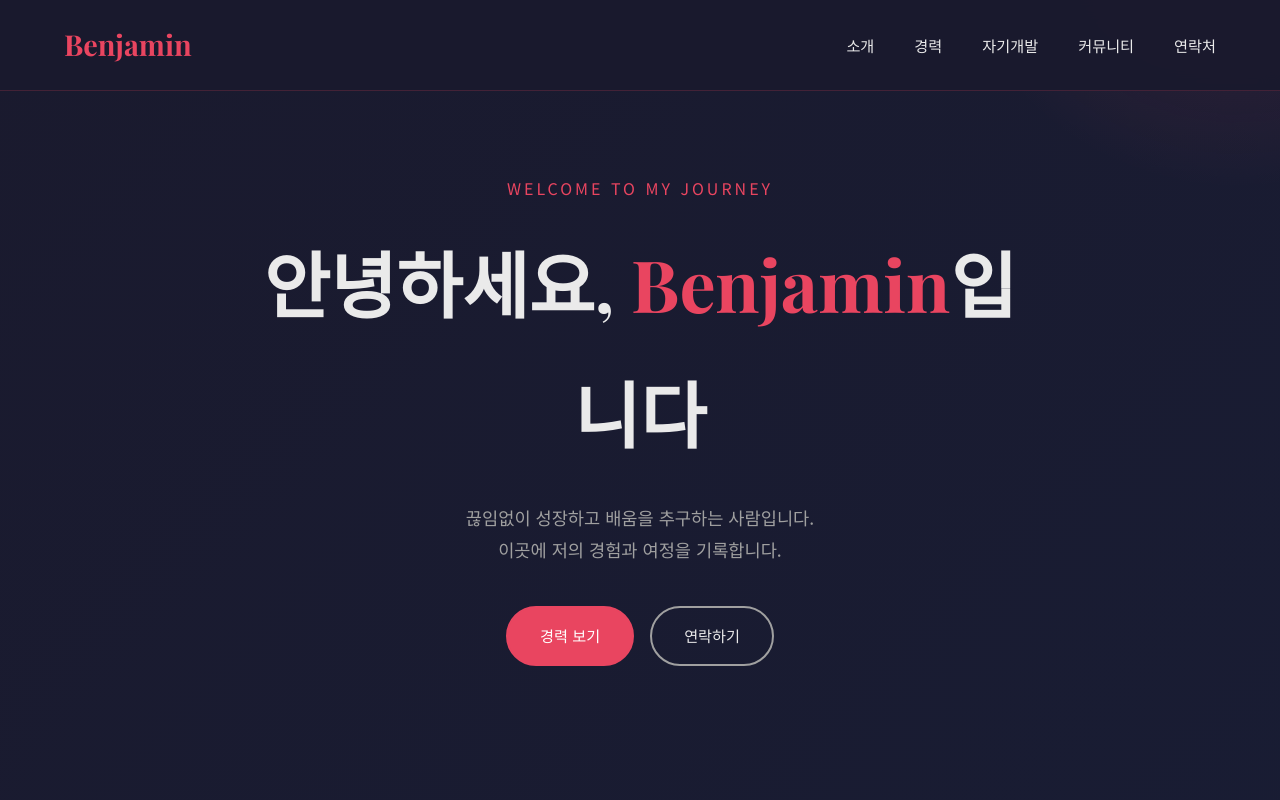
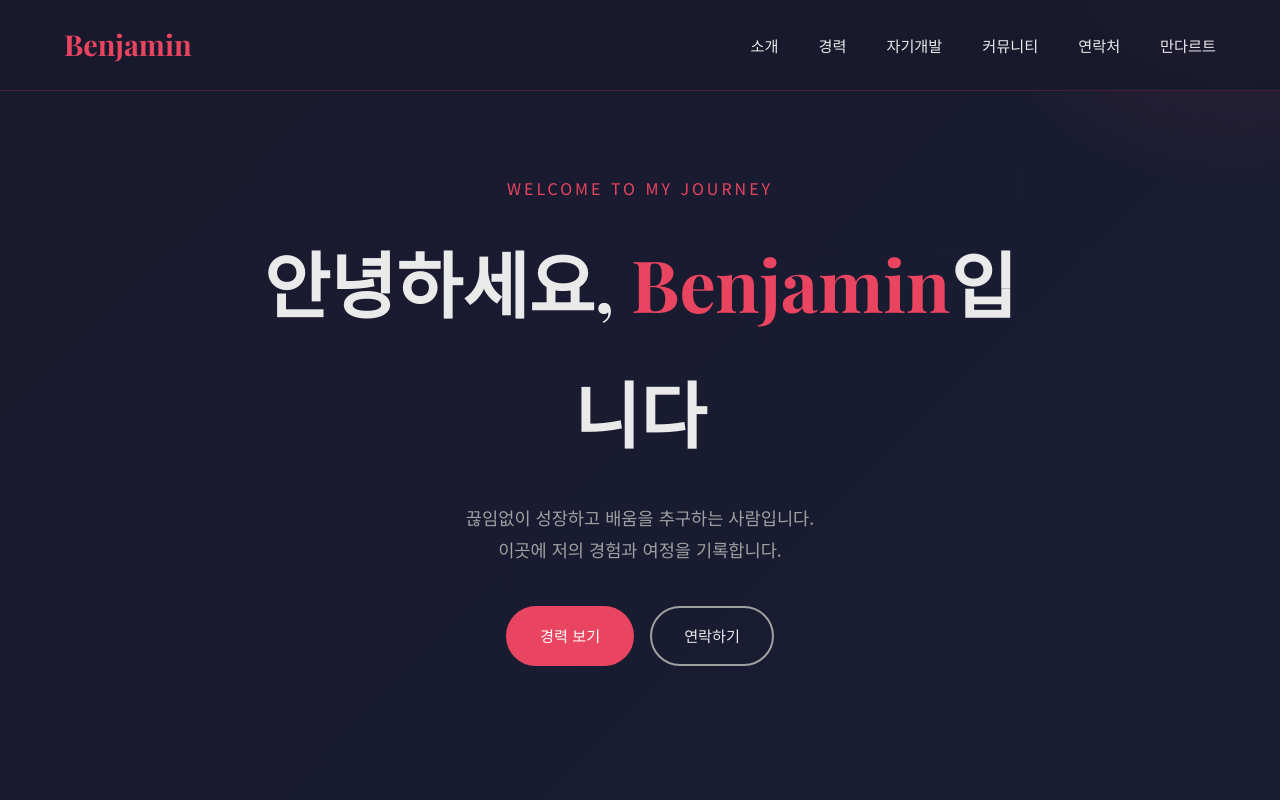
Before and after one commit to TixeBenjamin/tixe.github.io, a plain HTML site: page index.html in a window 1280 px wide. Shown: the top 800 px of the page. Drawn offline with nearby package versions, Linux system fonts and the light colour scheme.

Commit message:
Add mandalart menu link

```diff
--- a/index.html
+++ b/index.html
@@ -721,6 +721,7 @@
             <li><a href="#skills">자기개발</a></li>
             <li><a href="#community">커뮤니티</a></li>
             <li><a href="#contact">연락처</a></li>
+            <li><a href="#contact">만다르트</a></li>
         </ul>
         <button class="menu-btn" id="menuBtn" aria-label="메뉴 열기">
             <span></span>
```
